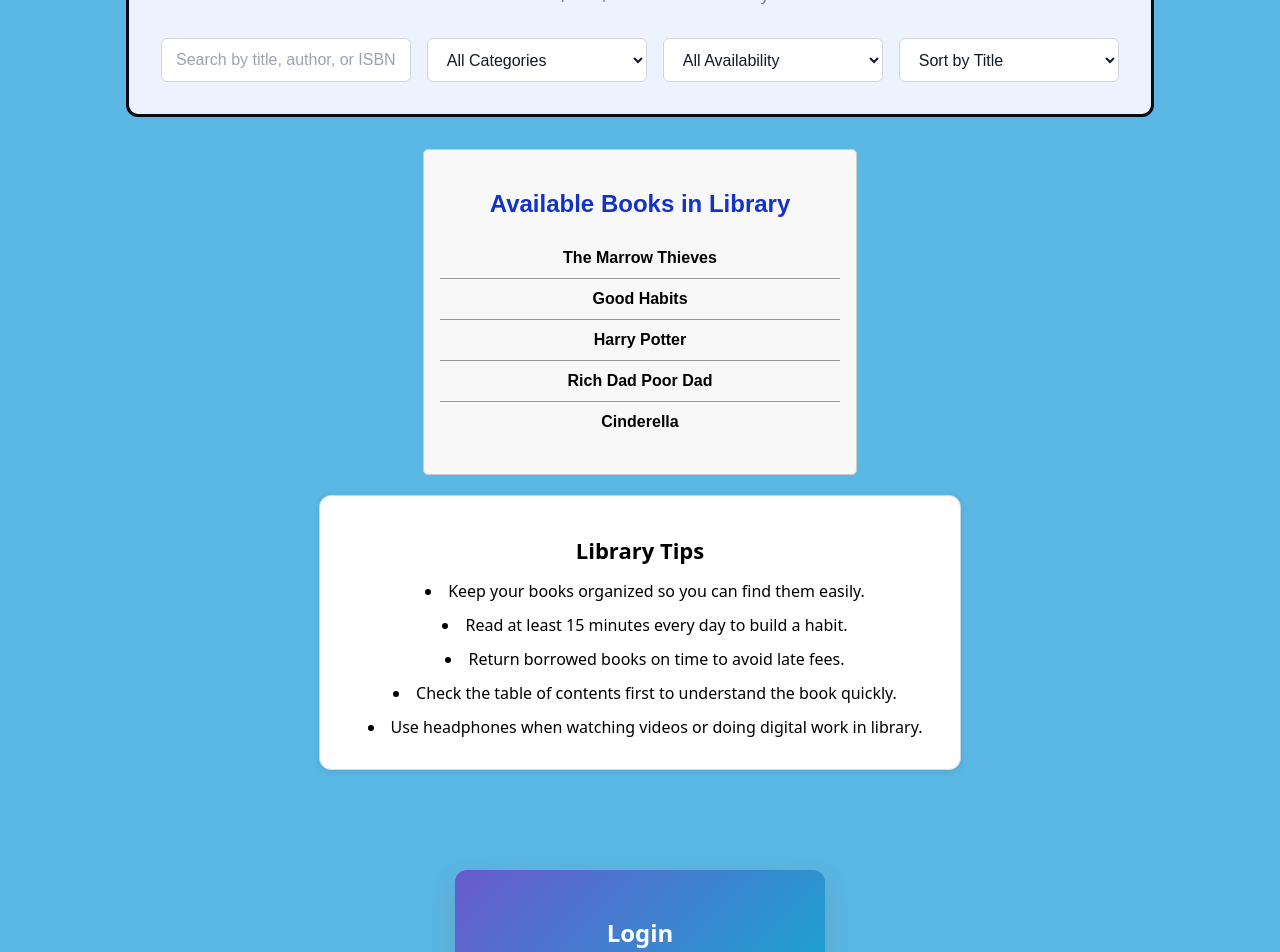
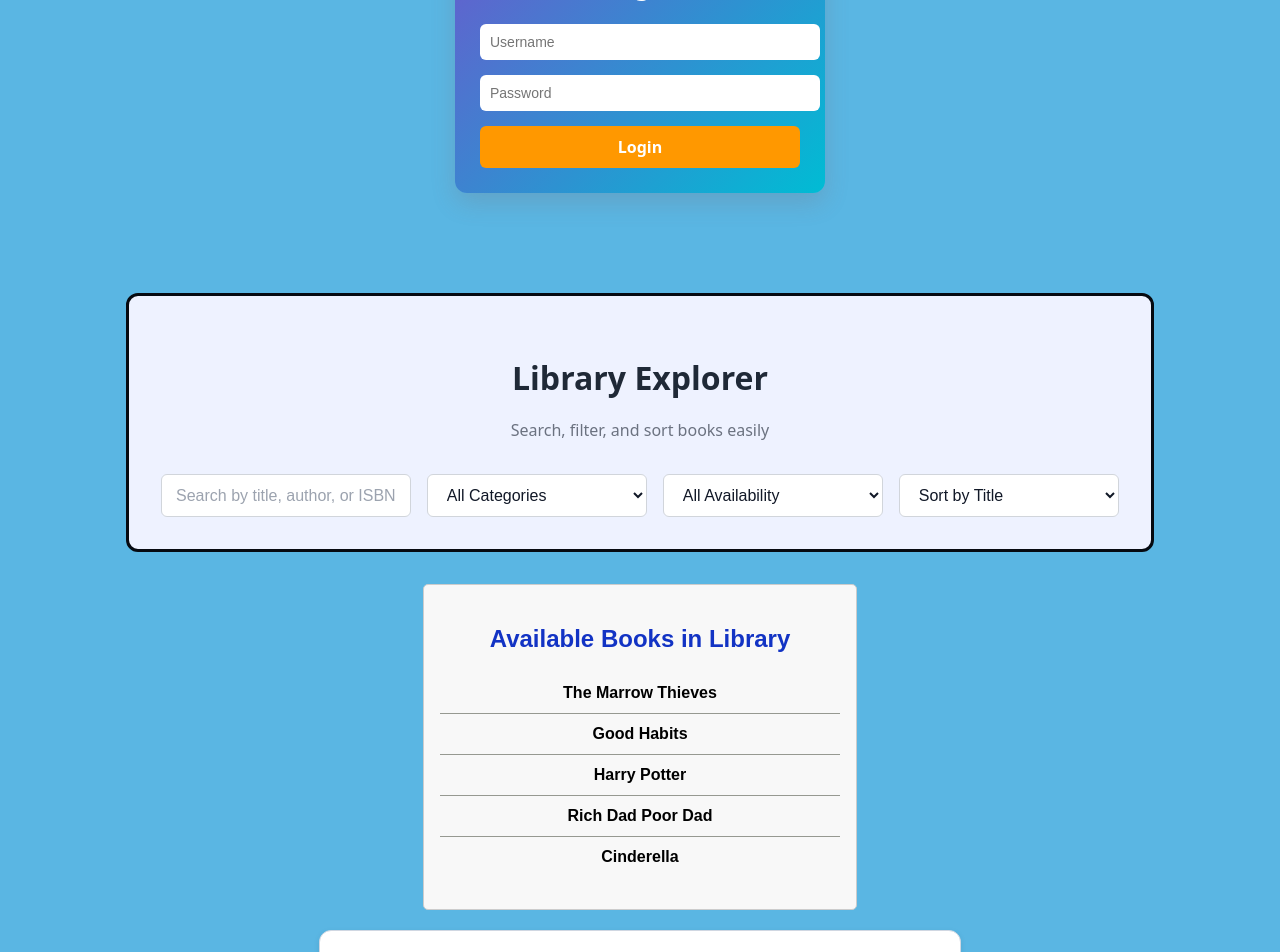
Before and after one commit to Gaganpreet-rrc/Full_Stack_Project_Sprint_01_New, a React (Vite) app in the folder sprint-01/: page /library-tips in a window 1280 px wide. Shown: the part 300-1252 px from the top of the page. Built offline with nearby package versions, Linux system fonts and the light colour scheme.

Commit message:
Remove duplicate Login component
Removed duplicate Login component from App.tsx.

```diff
--- a/sprint-01/src/App.tsx
+++ b/sprint-01/src/App.tsx
@@ -1,4 +1,3 @@
-import React from "react";
 import Login from "./components/login/login";
 import './App.css';
 import SearchFilter from './components/searchFilter/Searchfilter';
@@ -12,10 +11,11 @@ function App() {
         <h1>Library Management App</h1>
       </header>
 
+      <Login />
       <SearchFilter />
       <BookList />
       <LibraryTips />
-      <Login />
+
 
       <footer>
         <p>
```
